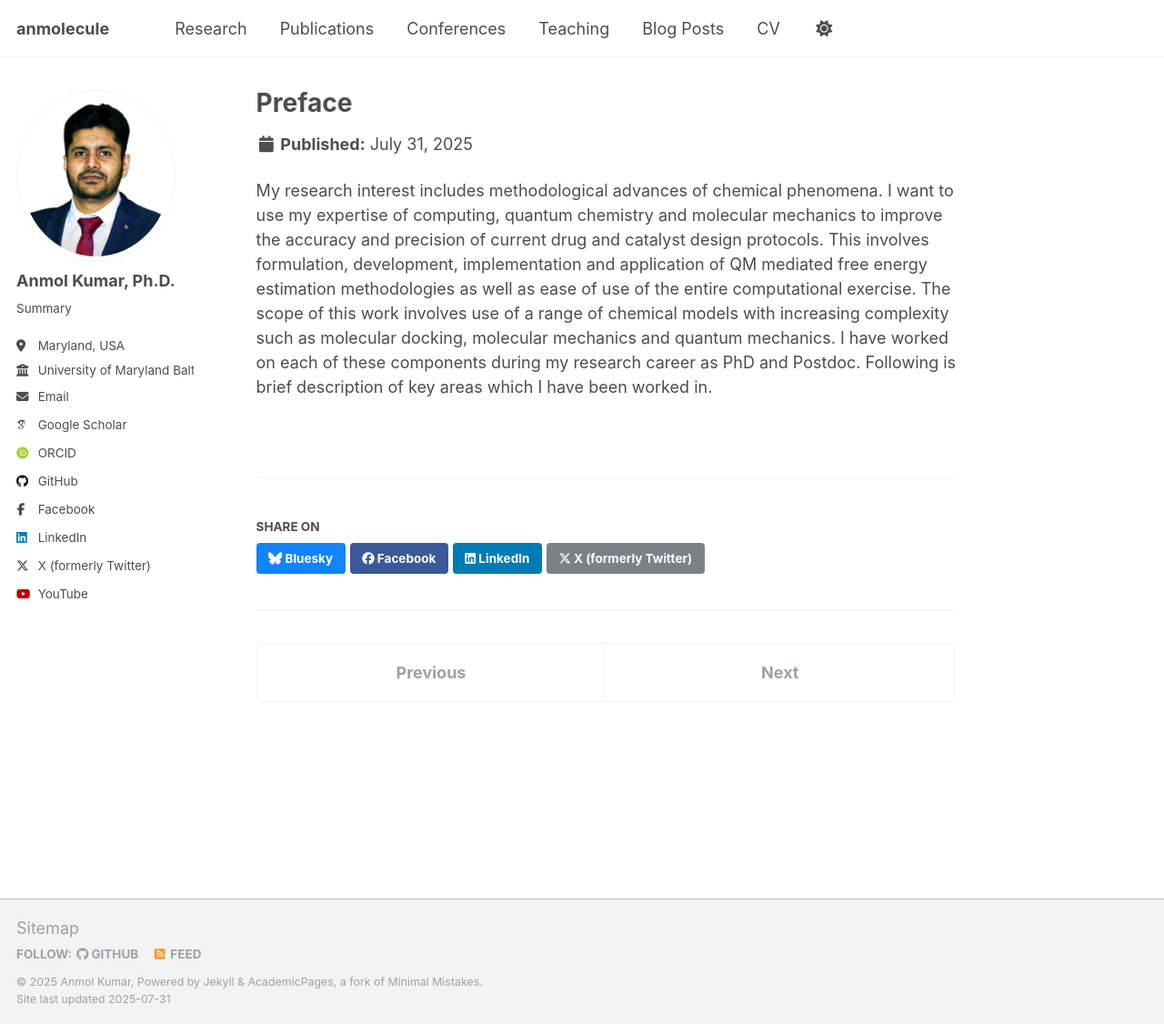
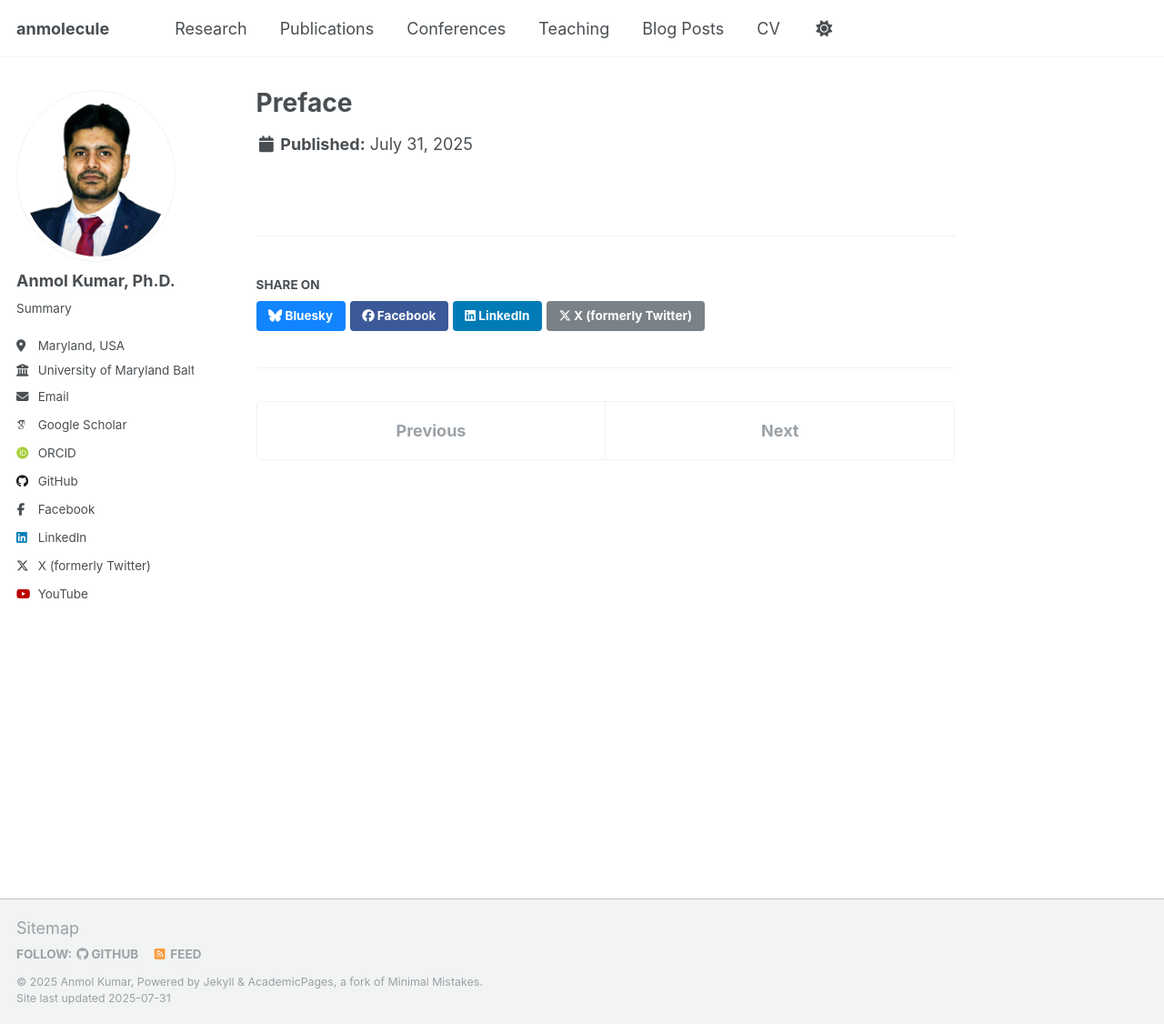
Before and after one commit to anmolecule/anmolecule.github.io, a Jekyll site: the page built from _research/preface.md, in a window 1280 px wide and 1126 px high. Shown: the whole window at 91% size. Built offline with Jekyll 4.4.1, drawn with Linux system fonts in a browser that asks for light colours; some web fonts are replaced; a script that is not in the unit is left out.

Commit message:
changes added

```diff
--- a/_research/futureff.md
+++ b/_research/futureff.md
@@ -1,8 +1,6 @@
 ---
-title: "Preface"
-excerpt: "NDDDDDDDDDD"
+title: "Roadmap for Highly Accurate Molecular Force-field"
+excerpt: ""
 collection: research
-permalink: /research/preface
+permalink: /research/futureff
 ---
-
-My research interest includes methodological advances of chemical phenomena. I want to use my expertise of computing, quantum chemistry and molecular mechanics to improve the accuracy and precision of current drug and catalyst design protocols. This involves formulation, development, implementation and application of QM mediated free energy estimation methodologies as well as ease of use of the entire computational exercise. The scope of this work involves use of a range of chemical models with increasing complexity such as molecular docking, molecular mechanics and quantum mechanics. I have worked on each of these components during my research career as PhD and Postdoc. Following is brief description of key areas which I have been worked in.
--- a/_research/topography.md
+++ b/_research/topography.md
@@ -1,8 +1,14 @@
 ---
 title: "Topographical Analysis of Electron Density and Electrostatic Potential"
-excerpt: "NDDDDDDDDDD"
 collection: research
 permalink: /research/topography
 ---
 
-My research interest includes methodological advances of chemical phenomena. I want to use my expertise of computing, quantum chemistry and molecular mechanics to improve the accuracy and precision of current drug and catalyst design protocols. This involves formulation, development, implementation and application of QM mediated free energy estimation methodologies as well as ease of use of the entire computational exercise. The scope of this work involves use of a range of chemical models with increasing complexity such as molecular docking, molecular mechanics and quantum mechanics. I have worked on each of these components during my research career as PhD and Postdoc. Following is brief description of key areas which I have been worked in.
+## Lone pairs: An Electrostatic Perspective
+
+Using the topological characteristics of  molecular electrostatic potential (MESP), we offered a clear-cut quantitative definition of lone pairs. The largest eigenvalue and corresponding eigenvector of the Hessian at the minima are shown to distinguish lone pair regions from the other types of electron localization (such as π bonds). A comparative study of lone pairs as depicted by various other scalar fields such as the Laplacian of electron density and electron localization function is made. Further, an attempt has been made to generalize the definition of lone pairs to the case of cations.
+Our article is used as reference to define lone pair by Wikipedia. en.wikipedia.org/wiki/Lone_pair
+
+## Electric Field of molecules
+
+The zero-flux surface (ZFS) of the electric field of the molecules introduces the concept of Atoms in Molecules (AIM) based on the field of molecular electrostatic potential (MESP). ZFS manifests the MESP-based atomic basins and consequently brings out the asymmetric electronic distribution of the molecule. For example, an electron-rich atom among the two bonded atoms possesses a completely closed MESP-based atomic basin. Electronic behaviour of molecules such as BF, BH3, AlCl3, B2H6, and Al2Cl6, and a Lewis acid–base pair, viz. NH3BH3, that cannot be explained by classical definition of electronegativity difference can be clearly illustrated through the nature of atomic basins. MESP-based atomic basins can also be used to explain the intricate charge transfer in transition metal complexes, viz. Ni(CO)4, Fe(CO)5, Cr(CO)6, Mn2(CO)10, Co2(CO)8, Fe(η5-C5H5)2, Co(η3-C3H5), and Co(η3-C3H5)(CO)3. It can also provide qualitative explanation of the shielding or deshielding effects revealed by NMR data as well as susceptibility of an atomic region towards an electrophilic or nucleophilic attack. The topographical features of MESP and MESP-based atomic basins can be used as an auxiliary tool for the portrayal of asymmetry in molecular charge distribution.
```
Also changed, not shown: _research/covalent.md (+3 -5 lines), _research/free-energy.md (+2 -2 lines), _research/preface.md (+1 -3 lines).
